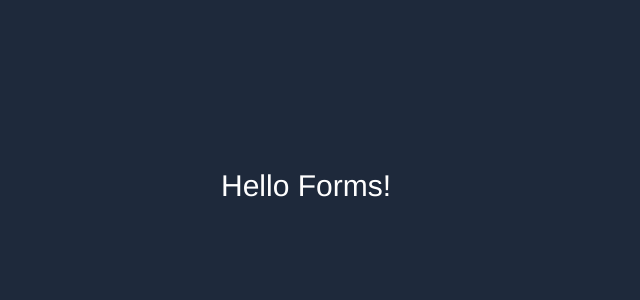
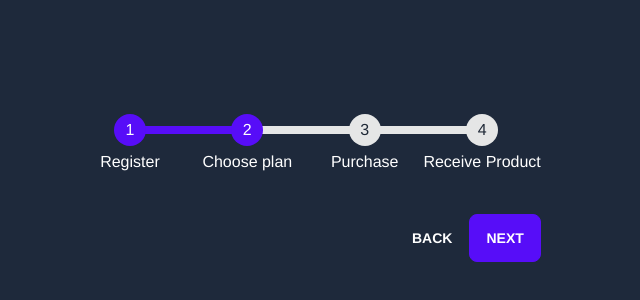
Before and after one commit to nikhilhenry/vue-multistepform, a Vue app: page / in a window 1280 px wide. Shown: the part 214-514 px from the top of the page, without its empty margins (334-974 px from the left). Built offline with nearby package versions, Linux system fonts and the light colour scheme.

Commit message:
base form

```diff
--- a/src/App.vue
+++ b/src/App.vue
@@ -1,8 +1,12 @@
 <template>
   <div class="flex flex-col items-center justify-center h-screen">
-    <h1 class="text-3xl">Hello Forms!</h1>
+    <MultiStepForm :forms="['hi','hello']"/>
   </div>
 </template>
+
+<script lang="ts" setup>
+ import MultiStepForm from "./components/MultiStepForm.vue"
+</script>
 
 <style>
 #app {
--- /dev/null
+++ b/src/components/MultiStepForm.vue
@@ -0,0 +1,31 @@
+<template>
+    <div>
+        <ul class="steps">
+            <li class="step step-primary">Register</li>
+            <li class="step step-primary">Choose plan</li>
+            <li class="step">Purchase</li>
+            <li class="step">Receive Product</li>
+        </ul>
+       <div class="py-5"></div>
+        <form @submit.prevent>
+            <component
+                :is="forms[step]"
+            >
+            </component>
+            <div class="flex justify-end">
+                <button class="btn btn-ghost" @click="step--">Back</button>
+                <button class="btn btn-primary" @click="step++">Next</button>
+            </div>
+        </form>
+    </div>
+</template>
+
+<script lang="ts" setup>
+import {ref} from "vue"
+
+let step = ref(0);
+const props = defineProps<{
+    forms:[string]
+}>()
+
+</script>
```
